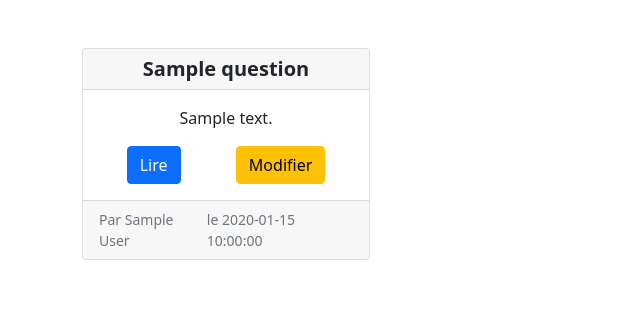
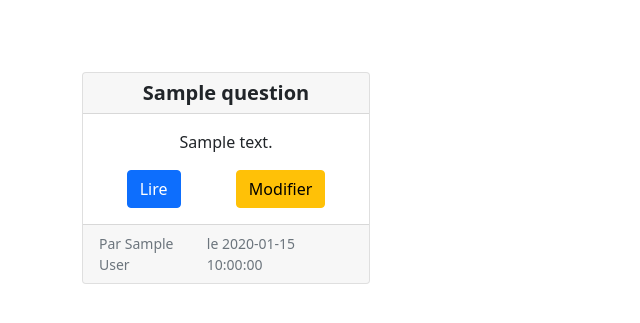
Before and after one commit to Papoel/Forum, a PHP site: page /my-questions.php in a window 1280 px wide. Shown: the part 56-379 px from the top of the page, without its empty margins (0-640 px from the left). Run offline with PHP 8.4, Linux system fonts and the light colour scheme; the visitor is signed in with stand-in values (Sample User, id 1); tables that the repository leaves empty or names only in its code hold one stand-in row (values such as "Sample post").

Commit message:
adjust display of cards

```diff
--- a/my-questions.php
+++ b/my-questions.php
@@ -15,7 +15,7 @@ require('controller/questions/myQuestionsController.php');
    <div class="container">
       <div class="row row-cols-lg-auto g-0">
          <?php while ($question = $getAllMyQuestions->fetch()) { ?>
-            <div class="card me-1" style="width:18rem;">
+            <div class="card me-4 mt-4" style="width:18rem;">
                <h5 class="card-header text-center fw-bold text-teal">
                   <?= $question['title']; ?>
                </h5>
```
